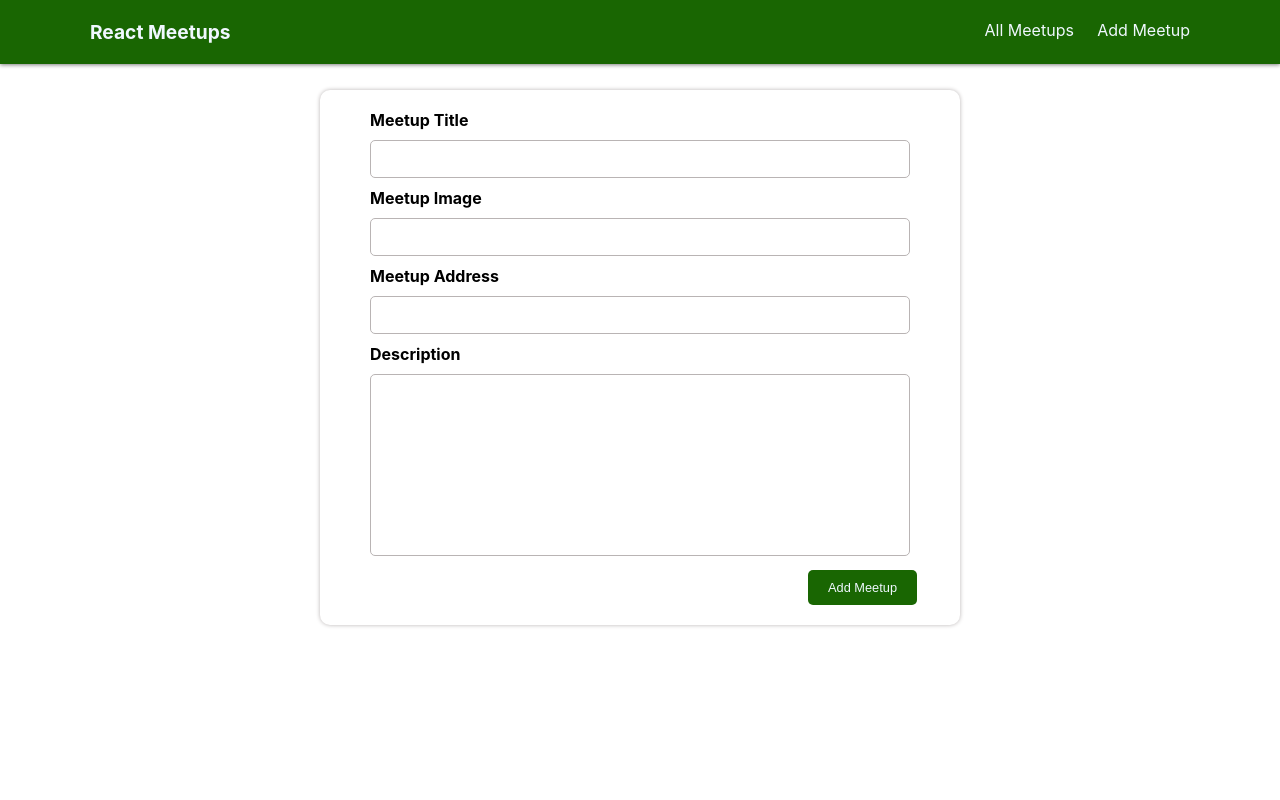
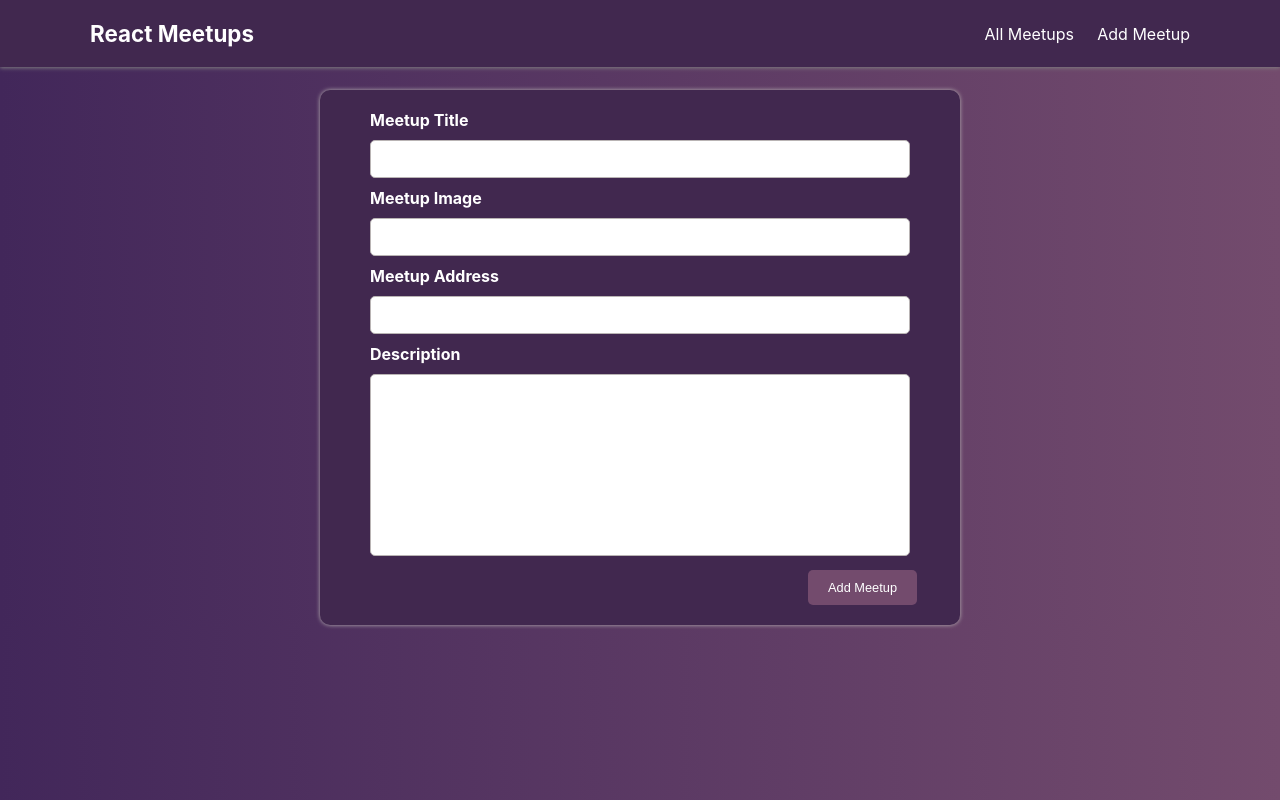
Before and after one commit to medsabbar/first-next, a Next.js app: page /new-meetup in a window 1280 px wide. Built offline with nearby package versions, Linux system fonts and the light colour scheme.

Commit message:
some UI changes and add animations

```diff
--- a/components/layout/NavigationBar.js
+++ b/components/layout/NavigationBar.js
@@ -1,18 +1,46 @@
-import React, { Fragment } from 'react';
+import React from 'react';
 import Link from 'next/link';
 import classes from './NavigationBar.module.css';
+import { motion } from 'framer-motion';
 
 function NavigationBar() {
 	return (
-		<div className={classes.navbar}>
-			<div className={classes.homepage}>
-				<Link href={'/'}>React Meetups</Link>
+		<motion.div
+			initial={{ translateY: -60 }}
+			whileInView={{ translateY: 0 }}
+			transition={{ duration: 1 }}
+			className={classes.navbar}
+		>
+			<div>
+				<Link href={'/'} passHref>
+					<motion.div
+						className={classes.homeLink}
+						whileHover={{ scale: 1.1, cursor: 'pointer' }}
+						whileTap={{ scale: 0.9 }}
+					>
+						React Meetups
+					</motion.div>
+				</Link>
 			</div>
 			<div className={classes.others}>
-				<Link href={'/'}>All Meetups</Link>
-				<Link href={'/new-meetup'}>Add Meetup</Link>
+				<Link href={'/'} passHref>
+					<motion.div
+						whileHover={{ scale: 1.1, opacity: 0.8, cursor: 'pointer' }}
+						whileTap={{ scale: 0.9 }}
+					>
+						All Meetups
+					</motion.div>
+				</Link>
+				<Link href={'/new-meetup'} passHref>
+					<motion.div
+						whileHover={{ scale: 1.1, opacity: 0.8, cursor: 'pointer' }}
+						whileTap={{ scale: 0.9 }}
+					>
+						Add Meetup
+					</motion.div>
+				</Link>
 			</div>
-		</div>
+		</motion.div>
 	);
 }
 
--- a/components/layout/NavigationBar.module.css
+++ b/components/layout/NavigationBar.module.css
@@ -1,36 +1,46 @@
 .navbar {
 	margin: 0px;
-	background-color: #196602;
 	padding: 20px 90px;
 	width: 100%;
 	overflow: hidden;
 	position: fixed;
 	top: 0;
-	color: aliceblue;
 	font-weight: bold;
 	display: flex;
 	justify-content: space-between;
 	font-size: 1.2rem;
 	z-index: 1;
 	box-shadow: 0px 1px 4px 0px gray;
+
+	color: white;
+	background-color: #41284f;
 }
 
 .others {
 	display: grid;
+	justify-content: center;
+	align-items: center;
 	grid-template-columns: repeat(2, 1fr);
 	gap: 20px;
 	font-size: 1rem;
 	font-weight: 400;
 }
-.others a:hover {
-	opacity: 0.8;
+
+.others h1 {
+	font-size: 1rem;
 }
-.homepage a:hover {
-	opacity: 0.8;
+.homeLink {
+	font-size: 1.4rem;
 }
 
 @media screen and (max-width: 600px) {
 	.navbar {
 		padding: 10px 10px;
 	}
+	.others h1 {
+		font-size: 0.8rem;
+	}
+	.homeLink {
+		font-size: 1rem;
+	}
 }
--- a/components/meetups/MeetupItem.module.css
+++ b/components/meetups/MeetupItem.module.css
@@ -6,6 +6,8 @@
 	padding-bottom: 20px;
 	position: relative;
 	display: grid;
+	color: white;
+	background-color: #41284f;
 }
 .imageContainer {
 	width: 100%;
@@ -18,8 +20,8 @@
 	border-radius: 10px 10px 0px 0px;
 }
 .button {
-	padding: 10px 20px;
-	background-color: #196602;
+	padding: 10px 25px;
+	background-color: #734b6d;
 	color: aliceblue;
 	font-size: 0.8rem;
 	border: none;
--- a/components/meetups/NewMeetupForm.js
+++ b/components/meetups/NewMeetupForm.js
@@ -1,5 +1,7 @@
 import React, { useRef } from 'react';
 import classes from './NewMeetupForm.module.css';
+
+import { motion } from 'framer-motion';
 
 function NewMettupForm(props) {
 	const titleInputRef = useRef();
@@ -25,7 +27,13 @@ function NewMettupForm(props) {
 		props.onAddMeetup(meetupDate);
 	}
 	return (
-		<form onSubmit={submitHandler} className={classes.container}>
+		<motion.form
+			initial={{ opacity: 0 }}
+			whileInView={{ opacity: 1 }}
+			transition={{ duration: 1 }}
+			onSubmit={submitHandler}
+			className={classes.container}
+		>
 			<label htmlFor="title">Meetup Title</label>
 			<br />
 			<input id="title" ref={titleInputRef} type="text" required />
@@ -48,8 +56,14 @@ function NewMettupForm(props) {
 				rows="10"
 			></textarea>
 			<br />
-			<button type="submit">Add Meetup</button>
-		</form>
+			<motion.button
+				whileHover={{ scale: 1.1, cursor: 'pointer' }}
+				whileTap={{ scale: 0.9 }}
+				type="submit"
+			>
+				Add Meetup
+			</motion.button>
+		</motion.form>
 	);
 }
 
--- a/components/meetups/NewMeetupForm.module.css
+++ b/components/meetups/NewMeetupForm.module.css
@@ -5,7 +5,9 @@
 	box-shadow: 0px 0px 4px 0px #b9b4b4;
 	border-radius: 10px;
 	padding: 20px;
-	min-width: 400px;
+	min-width: 350px;
+	color: white;
+	background-color: #41284f;
 }
 
 .container input {
@@ -35,8 +37,8 @@
 .container button {
 	margin-left: 78%;
 	padding: 10px 20px;
-	background-color: #196602;
-	color: aliceblue;
+	background-color: #734b6d;
+	color: white;
 	font-size: 0.8rem;
 	border: none;
 	border-radius: 5px;
--- a/package.json
+++ b/package.json
@@ -9,6 +9,7 @@
   },
   "dependencies": {
     "dotenv": "^16.0.0",
+    "framer-motion": "^6.2.6",
     "mongodb": "^4.3.1",
     "next": "12.0.10",
     "next-pwa": "^5.4.4",
--- a/styles/globals.css
+++ b/styles/globals.css
@@ -4,6 +4,7 @@ body {
 	margin: 0;
 	font-family: -apple-system, BlinkMacSystemFont, Segoe UI, Roboto, Oxygen,
 		Ubuntu, Cantarell, Fira Sans, Droid Sans, Helvetica Neue, sans-serif;
+	background-image: linear-gradient(90deg, #42275a, #734b6d);
 }
 
 a {
@@ -16,6 +17,7 @@ a {
 }
 
 .loader {
+	margin-top: 45%;
 	z-index: 734298749287493;
 	display: block;
 	margin-left: auto;
```
Also changed, not shown: components/meetups/MeetupItem.js (+16 -4 lines), 1 other file (tests, documents, lock files or other folders).
